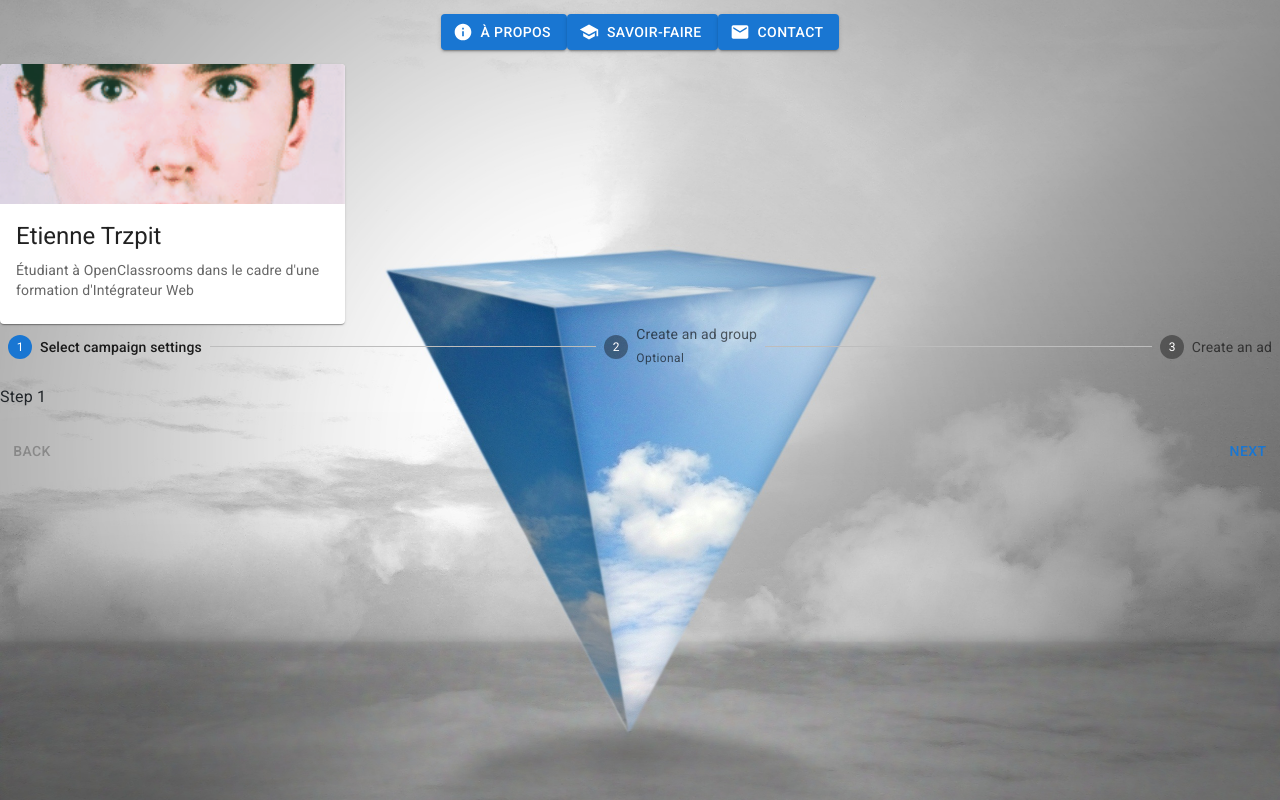
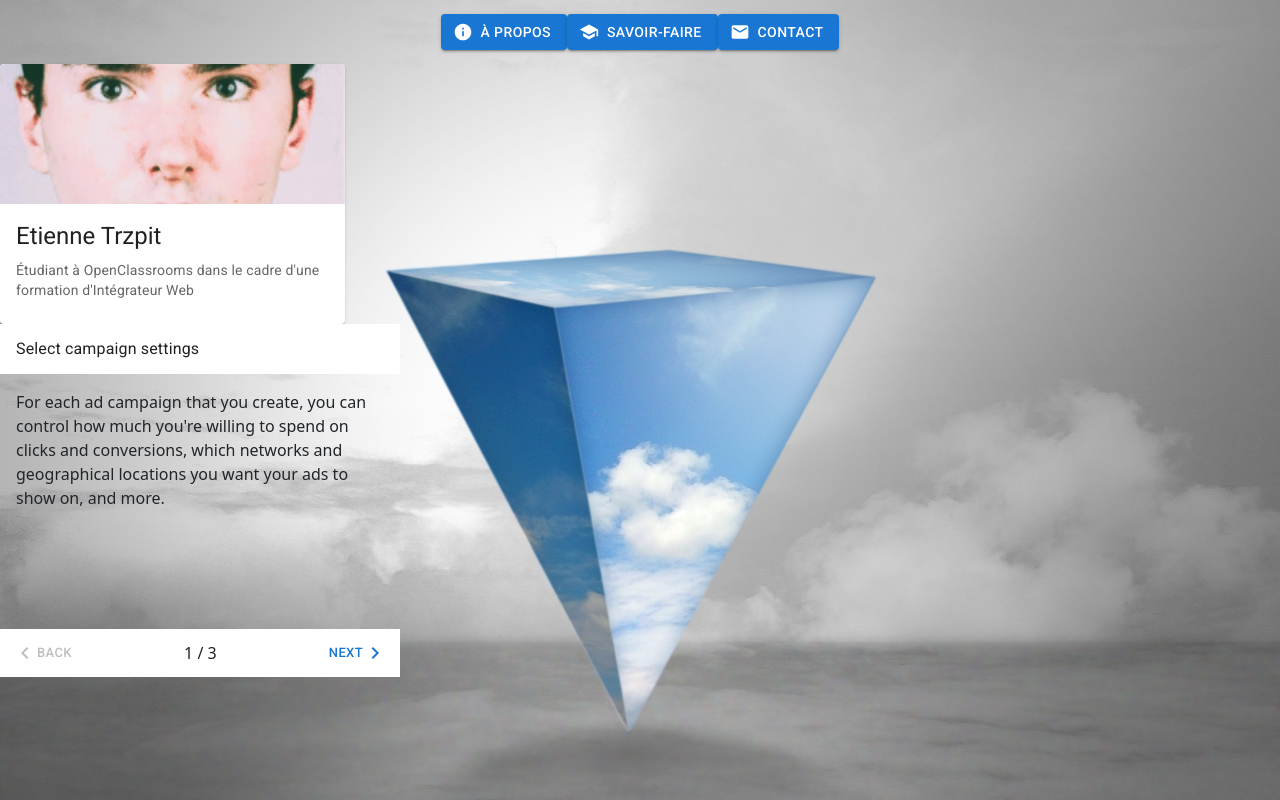
Before and after one commit to EtienneTrzpit/portfolio, a React (Create React App) app: page / in a window 1280 px wide. Built offline with nearby package versions, Linux system fonts and the light colour scheme.

Commit message:
meilleur stepper

```diff
--- a/src/components/Stepper.jsx
+++ b/src/components/Stepper.jsx
@@ -1,115 +1,95 @@
+import React from 'react';
 import Box from '@mui/material/Box';
-import Stepper from '@mui/material/Stepper';
-import Step from '@mui/material/Step';
-import StepLabel from '@mui/material/StepLabel';
+import { useTheme } from '@mui/material/styles';
+import MobileStepper from '@mui/material/MobileStepper';
+import Paper from '@mui/material/Paper';
+import Typography from '@mui/material/Typography';
 import Button from '@mui/material/Button';
-import Typography from '@mui/material/Typography';
-import React from 'react';
+import KeyboardArrowLeft from '@mui/icons-material/KeyboardArrowLeft';
+import KeyboardArrowRight from '@mui/icons-material/KeyboardArrowRight';
 
-const steps = ['Select campaign settings', 'Create an ad group', 'Create an ad'];
+const steps = [
+  {
+    label: 'Select campaign settings',
+    description: `For each ad campaign that you create, you can control how much
+              you're willing to spend on clicks and conversions, which networks
+              and geographical locations you want your ads to show on, and more.`,
+  },
+  {
+    label: 'Create an ad group',
+    description:
+      'An ad group contains one or more ads which target a shared set of keywords.',
+  },
+  {
+    label: 'Create an ad',
+    description: `Try out different ad text to see what brings in the most customers,
+              and learn how to enhance your ads using features like ad extensions.
+              If you run into any problems with your ads, find out how to tell if
+              they're running and how to resolve approval issues.`,
+  },
+];
 
-export default function HorizontalLinearStepper() {
+export default function TextMobileStepper() {
+  const theme = useTheme();
   const [activeStep, setActiveStep] = React.useState(0);
-  const [skipped, setSkipped] = React.useState(new Set());
-
-  const isStepOptional = (step) => {
-    return step === 1;
-  };
-
-  const isStepSkipped = (step) => {
-    return skipped.has(step);
-  };
+  const maxSteps = steps.length;
 
   const handleNext = () => {
-    let newSkipped = skipped;
-    if (isStepSkipped(activeStep)) {
-      newSkipped = new Set(newSkipped.values());
-      newSkipped.delete(activeStep);
-    }
-
     setActiveStep((prevActiveStep) => prevActiveStep + 1);
-    setSkipped(newSkipped);
   };
 
   const handleBack = () => {
     setActiveStep((prevActiveStep) => prevActiveStep - 1);
   };
 
-  const handleSkip = () => {
-    if (!isStepOptional(activeStep)) {
-      // You probably want to guard against something like this,
-      // it should never occur unless someone's actively trying to break something.
-      throw new Error("You can't skip a step that isn't optional.");
-    }
-
-    setActiveStep((prevActiveStep) => prevActiveStep + 1);
-    setSkipped((prevSkipped) => {
-      const newSkipped = new Set(prevSkipped.values());
-      newSkipped.add(activeStep);
-      return newSkipped;
-    });
-  };
-
-  const handleReset = () => {
-    setActiveStep(0);
-  };
-
   return (
-    <Box sx={{ width: '100%' }}>
-      <Stepper activeStep={activeStep}>
-        {steps.map((label, index) => {
-          const stepProps = {};
-          const labelProps = {};
-          if (isStepOptional(index)) {
-            labelProps.optional = (
-              <Typography variant="caption">Optional</Typography>
-            );
-          }
-          if (isStepSkipped(index)) {
-            stepProps.completed = false;
-          }
-          return (
-            <Step key={label} {...stepProps}>
-              <StepLabel {...labelProps}>{label}</StepLabel>
-            </Step>
-          );
-        })}
-      </Stepper>
-      {activeStep === steps.length ? (
-        <React.Fragment>
-          <Typography sx={{ mt: 2, mb: 1 }}>
-            All steps completed - you&apos;re finished
-          </Typography>
-          <Box sx={{ display: 'flex', flexDirection: 'row', pt: 2 }}>
-            <Box sx={{ flex: '1 1 auto' }} />
-            <Button onClick={handleReset}>Reset</Button>
-          </Box>
-        </React.Fragment>
-      ) : (
-        <React.Fragment>
-          <Typography sx={{ mt: 2, mb: 1 }}>Step {activeStep + 1}</Typography>
-          <Box sx={{ display: 'flex', flexDirection: 'row', pt: 2 }}>
-            <Button
-              color="inherit"
-              disabled={activeStep === 0}
-              onClick={handleBack}
-              sx={{ mr: 1 }}
-            >
-              Back
-            </Button>
-            <Box sx={{ flex: '1 1 auto' }} />
-            {isStepOptional(activeStep) && (
-              <Button color="inherit" onClick={handleSkip} sx={{ mr: 1 }}>
-                Skip
-              </Button>
+    <Box sx={{ maxWidth: 400, flexGrow: 1 }}>
+      <Paper
+        square
+        elevation={0}
+        sx={{
+          display: 'flex',
+          alignItems: 'center',
+          height: 50,
+          pl: 2,
+          bgcolor: 'background.default',
+        }}
+      >
+        <Typography>{steps[activeStep].label}</Typography>
+      </Paper>
+      <Box sx={{ height: 255, maxWidth: 400, width: '100%', p: 2 }}>
+        {steps[activeStep].description}
+      </Box>
+      <MobileStepper
+        variant="text"
+        steps={maxSteps}
+        position="static"
+        activeStep={activeStep}
+        nextButton={
+          <Button
+            size="small"
+            onClick={handleNext}
+            disabled={activeStep === maxSteps - 1}
+          >
+            Next
+            {theme.direction === 'rtl' ? (
+              <KeyboardArrowLeft />
+            ) : (
+              <KeyboardArrowRight />
             )}
-
-            <Button onClick={handleNext}>
-              {activeStep === steps.length - 1 ? 'Finish' : 'Next'}
-            </Button>
-          </Box>
-        </React.Fragment>
-      )}
+          </Button>
+        }
+        backButton={
+          <Button size="small" onClick={handleBack} disabled={activeStep === 0}>
+            {theme.direction === 'rtl' ? (
+              <KeyboardArrowRight />
+            ) : (
+              <KeyboardArrowLeft />
+            )}
+            Back
+          </Button>
+        }
+      />
     </Box>
   );
 }
```
Also changed, not shown: src/App.scss (line endings or trailing spaces).
